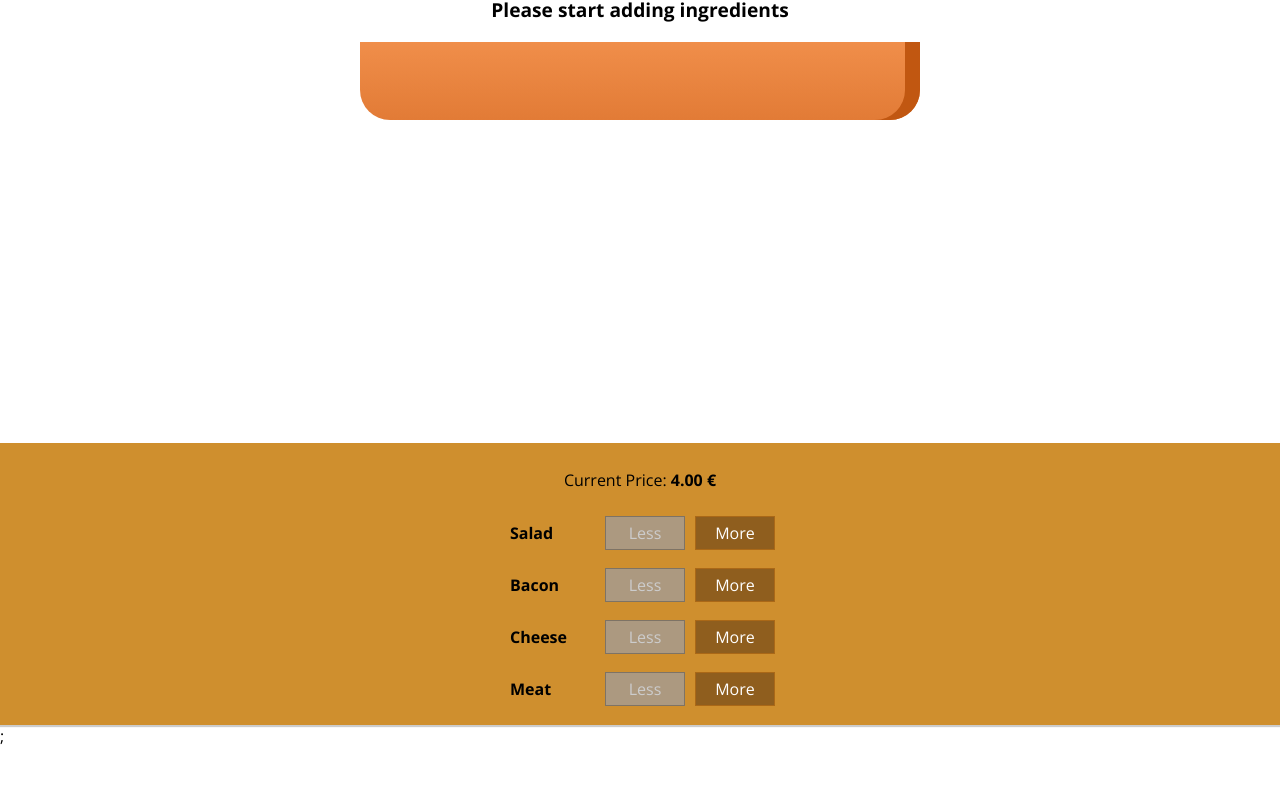
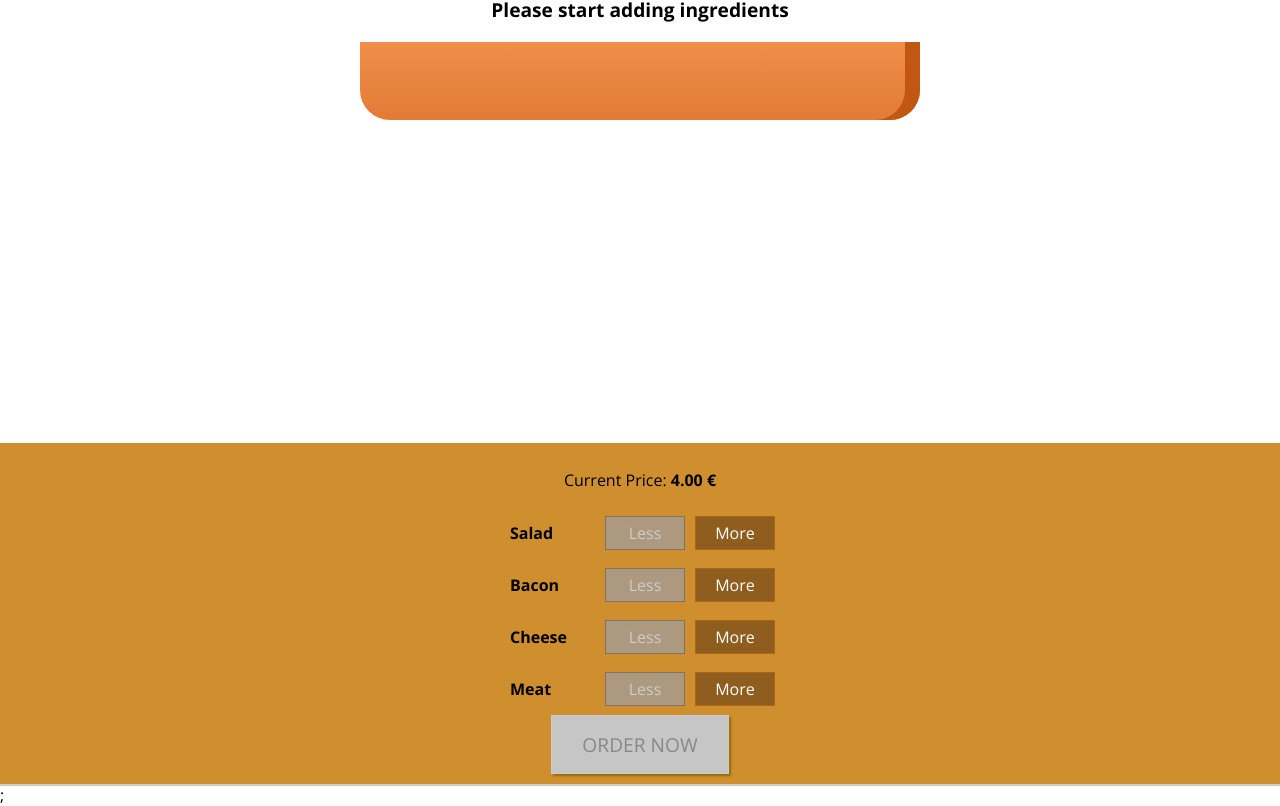
Before and after one commit to JoseManuelMunozManzano/burger_app, a React (Create React App) app: page / in a window 1280 px wide. Shown: the part 195-1001 px from the top of the page. Before the commit the page ends 942 px from the top, so only its background shows below. Built offline with nearby package versions, Linux system fonts and the light colour scheme.

Commit message:
14-Adding the Order Button

```diff
--- a/src/components/Burger/BuildControls/BuildControls.js
+++ b/src/components/Burger/BuildControls/BuildControls.js
@@ -21,6 +21,9 @@
                 removed={() => props.ingredientRemoved(ctrl.type)}
                 disabled={props.disabled[ctrl.type]} />
         ))}
+        <button
+            className={classes.OrderButton}
+            disabled={!props.purchasable}>ORDER NOW</button>
     </div>
 );
 
--- a/src/components/Burger/BuildControls/BuildControls.module.css
+++ b/src/components/Burger/BuildControls/BuildControls.module.css
@@ -8,3 +8,44 @@
     margin: auto;
     padding: 10px 0;
 }
+
+.OrderButton {
+    background-color: #DAD735;
+    outline: none;
+    cursor: pointer;
+    border: 1px solid #966909;
+    color: #966909;
+    font-family: inherit;
+    font-size: 1.2em;
+    padding: 15px 30px;
+    box-shadow: 2px 2px 2px #966909;
+}
+
+.OrderButton:hover, .OrderButton:active {
+    background-color: #A0DB41;
+    border: 1px solid #966909;
+    color: #966909;
+}
+
+.OrderButton:disabled {
+    background-color: #C7C6C6;
+    cursor: not-allowed;
+    border: 1px solid #ccc;
+    color: #888888;
+}
+
+.OrderButton:not(:disabled) {
+    animation: enable 0.3s linear;
+}
+
+@keyframes enable {
+    0% {
+        transform: scale(1);
+    }
+    60% {
+        transform: scale(1.1);
+    }
+    100% {
+        transform: scale(1);
+    }
+}
--- a/src/containers/BurgerBuilder/BurgerBuilder.js
+++ b/src/containers/BurgerBuilder/BurgerBuilder.js
@@ -24,7 +24,19 @@
             cheese: 0,
             meat: 0
         },
-        totalPrice: 4
+        totalPrice: 4,
+        purchasable: false
+    }
+
+    updatePurchaseState = (ingredients) => {
+        const sum = Object.keys(ingredients)
+            .map(igKey => {
+                return ingredients[igKey];
+            })
+            .reduce((sum, el) => {
+                return sum + el;
+            }, 0);
+        this.setState({purchasable: sum > 0});
     }
 
     addIngredientHandler = (type) => {
@@ -38,6 +50,7 @@
         const oldPrice = this.state.totalPrice;
         const newPrice = oldPrice + priceAddition;
         this.setState({totalPrice: newPrice, ingredients: updatedIngredients});
+        this.updatePurchaseState(updatedIngredients);
     }
 
     removeIngredientHandler = (type) => {
@@ -54,6 +67,7 @@
         const oldPrice = this.state.totalPrice;
         const newPrice = oldPrice - priceDeduction;
         this.setState({totalPrice: newPrice, ingredients: updatedIngredients});
+        this.updatePurchaseState(updatedIngredients);
     }
 
     render () {
@@ -73,6 +87,7 @@
                     ingredientAdded={this.addIngredientHandler}
                     ingredientRemoved={this.removeIngredientHandler}
                     disabled={disabledInfo}
+                    purchasable={this.state.purchasable}
                     price={this.state.totalPrice} />;
             </>
         );
```
